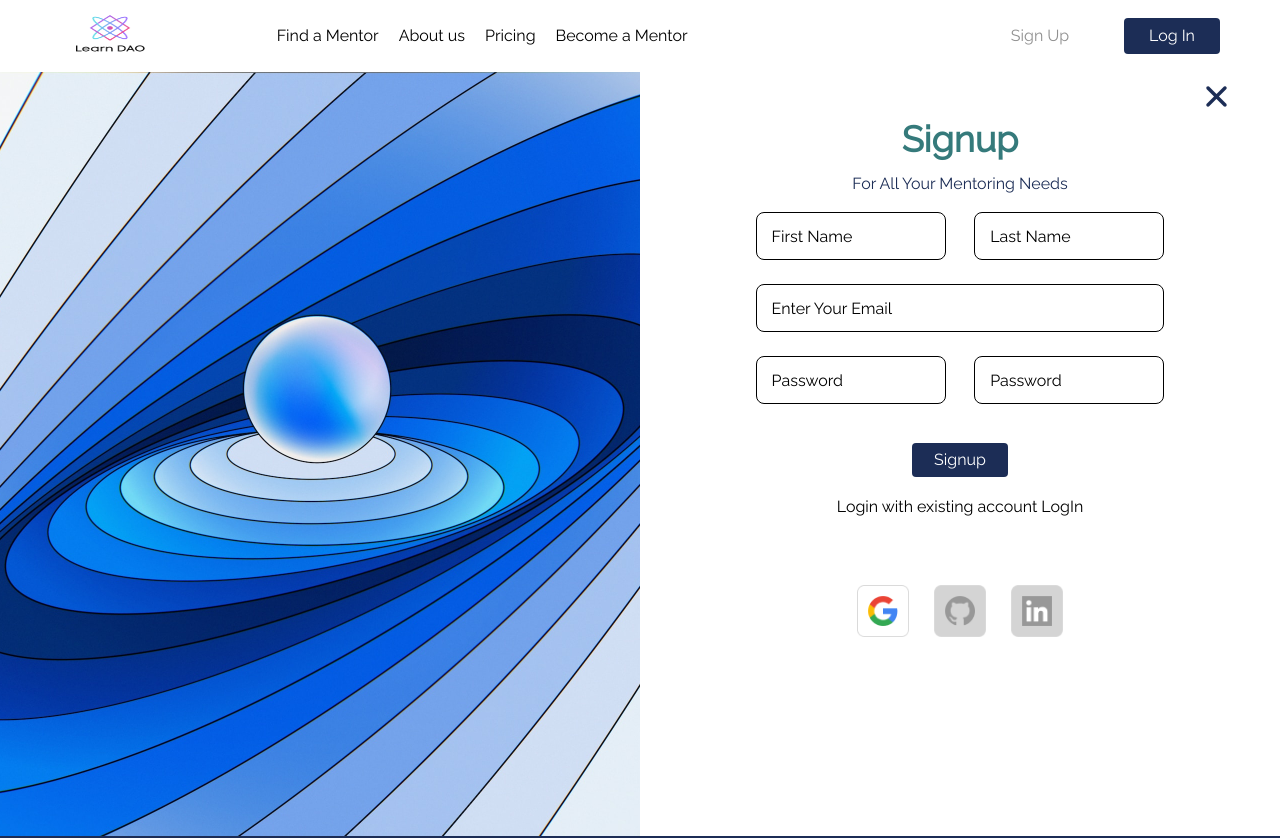
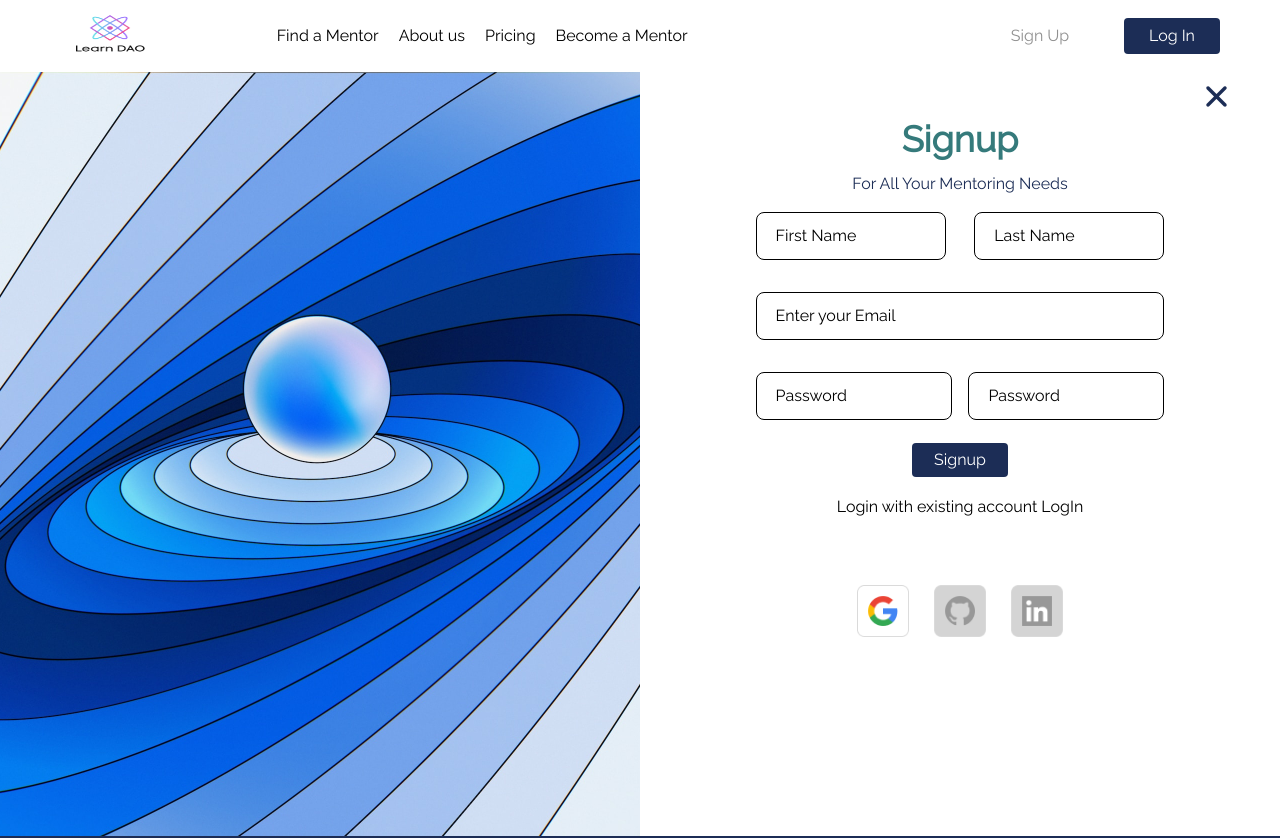
Before and after one commit to ETLOnline/MentorConnect, a Next.js app: page /auth in a window 1280 px wide. Shown: the top 838 px of the page. Built offline with nearby package versions, Linux system fonts and the light colour scheme; no server answers; the database is empty.

Commit message:
set animation in signUp

```diff
--- a/pages/auth/index.js
+++ b/pages/auth/index.js
@@ -66,7 +66,7 @@ const Index = () => {
 
   return (
     <>
-      <form onSubmit={submitHandler}>
+      <form onSubmit={submitHandler} className="gro">
         <div className="flex">
           <div className="relative w-[50%] h-[764px]">
             <Image
@@ -95,49 +95,52 @@ const Index = () => {
               For All Your Mentoring Needs
             </h1>
 
-            <div className="w-[63.88%] mx-auto h-[26%] flex flex-col ">
+            <div className="w-[63.88%] mx-auto h-[26%] flex flex-col gap-8  ">
               <div className="flex justify-between ">
-                <div className="w-[46.52%] group ">
+                <div className="w-[46.52%]  ">
                   {isLogin ? (
                     ""
                   ) : (
-                    <div>
+                    <div className="relative">
                       <input
                         type="text"
-                        className="border-[1px] rounded-[8px] w-full  h-[48px] border-[black]  group group-focus-within:border-[#1C2D56] outline-none pl-[16px] text-[16px] font-semibold "
+                        className="peer border-[1px] rounded-[8px] w-full placeholder-transparent  h-[48px] border-[black]  focus:outline-none pl-[16px] text-[16px] font-semibold "
+                        placeholder="First Name"
                         ref={inputFirstName}
                       />
-                      <label className="relative px-[4px] bottom-[35px] left-[12px] text-[black] group-focus-within:bottom-[60px] bg-[white] group-focus-within:text-[#1C2D56] group text-[16px] font-medium">
+                      <label className="pointer-events-none peer-focus:px-1 px-1 absolute left-[16px] -top-3.5 peer-placeholder-shown:top-3 peer-focus:-top-3.5 bg-white">
                         First Name
                       </label>
                     </div>
                   )}
                 </div>
-                <div className="w-[46.52%] group ">
+                <div className=" w-[46.52%]  ">
                   {isLogin ? (
                     ""
                   ) : (
-                    <div>
+                    <div className="relative">
                       <input
                         type="text"
-                        className="border-[1px] rounded-[8px] w-full  h-[48px] border-[black]  group group-focus-within:border-[#1C2D56] outline-none pl-[16px] text-[16px] font-semibold "
-                        ref={inputFirstName}
+                        className="peer border-[1px] rounded-[8px] w-full placeholder-transparent  h-[48px] border-[black]  focus:outline-none pl-[16px] text-[16px] font-semibold "
+                        placeholder="Last Name"
+                        ref={inputLastName}
                       />
-                      <label className="relative px-[4px] bottom-[35px] left-[12px] text-[black] group-focus-within:bottom-[60px] bg-[white] group-focus-within:text-[#1C2D56] group text-[16px] font-medium">
+                      <label className="pointer-events-none peer-focus:px-1 px-1 absolute left-[16px] -top-3.5 peer-placeholder-shown:top-3 peer-focus:-top-3.5 bg-white">
                         Last Name
                       </label>
                     </div>
                   )}
                 </div>
               </div>
-              <div className="group">
+              <div className="relative">
                 <input
                   type="text"
-                  className="border-[1px]  border-[black] h-[48px] rounded-[8px] w-full group group-focus-within:border-[#1C2D56] outline-none pl-[16px] text-[16px] font-semibold "
+                  className="peer border-[1px] rounded-[8px] w-full placeholder-transparent  h-[48px] border-[black]  focus:outline-none pl-[16px] text-[16px] font-semibold "
+                  placeholder="First Name"
                   ref={inputGamil}
                 />
-                <label className="relative px-[4px] bottom-[35px] left-[12px] text-[black] group-focus-within:bottom-[60px] bg-[white] group-focus-within:text-[#1C2D56] group text-[16px] font-medium">
-                  Enter Your Email
+                <label className="pointer-events-none peer-focus:px-1 px-1 absolute left-[16px] -top-3.5 peer-placeholder-shown:top-3 peer-focus:-top-3.5 bg-white">
+                  Enter your Email
                 </label>
               </div>
 
@@ -145,37 +148,40 @@ const Index = () => {
                 {isLogin ? (
                   ""
                 ) : (
-                  <div className="w-[46.52%] group">
+                  <div className="relative">
                     <input
                       type="Password"
-                      className="border-[1px]  border-[black] h-[48px] rounded-[8px] w-full group group-focus-within:border-[#1C2D56] outline-none pl-[16px] text-[16px] font-semibold"
+                      className="peer border-[1px] rounded-[8px] w-full placeholder-transparent  h-[48px] border-[black]  focus:outline-none pl-[16px] text-[16px] font-semibold "
+                      placeholder="First Name"
                       ref={inputPassword}
                     />
-                    <label className="relative px-[4px] bottom-[35px] left-[12px] text-[black] group-focus-within:bottom-[60px] bg-[white] group-focus-within:text-[#1C2D56] group text-[16px] font-medium">
+                    <label className="pointer-events-none peer-focus:px-1 px-1 absolute left-[16px] -top-3.5 peer-placeholder-shown:top-3 peer-focus:-top-3.5 bg-white">
                       Password
                     </label>
                   </div>
                 )}
 
                 {isLogin ? (
-                  <div className="w-full group">
+                  <div className="relative">
                     <input
                       type="Password"
-                      className="border-[1px]  border-[black] h-[48px] rounded-[8px] w-full group group-focus-within:border-[#1C2D56] outline-none pl-[16px] text-[16px] font-semibold"
+                      className="peer border-[1px] rounded-[8px] w-full placeholder-transparent  h-[48px] border-[black]  focus:outline-none pl-[16px] text-[16px] font-semibold "
+                      placeholder="First Name"
                       ref={inputPassword}
                     />
-                    <label className="relative px-[4px] bottom-[35px] left-[12px] text-[black] group-focus-within:bottom-[60px] bg-[white] group-focus-within:text-[#1C2D56] group text-[16px] font-medium">
+                    <label className="pointer-events-none peer-focus:px-1 px-1 absolute left-[16px] -top-3.5 peer-placeholder-shown:top-3 peer-focus:-top-3.5 bg-white">
                       Password
                     </label>
                   </div>
                 ) : (
-                  <div className="w-[46.52%] group">
+                  <div className="relative">
                     <input
                       type="Password"
-                      className="border-[1px]  border-[black] h-[48px] rounded-[8px] w-full group group-focus-within:border-[#1C2D56] outline-none pl-[16px] text-[16px] font-semibold"
+                      className="peer border-[1px] rounded-[8px] w-full placeholder-transparent  h-[48px] border-[black]  focus:outline-none pl-[16px] text-[16px] font-semibold "
+                      placeholder="First Name"
                       ref={inputConfirmPassword}
                     />
-                    <label className="relative px-[4px] bottom-[35px] left-[12px] text-[black] group-focus-within:bottom-[60px] bg-[white] group-focus-within:text-[#1C2D56] group text-[16px] font-medium">
+                    <label className="pointer-events-none peer-focus:px-1 px-1 absolute left-[16px] -top-3.5 peer-placeholder-shown:top-3 peer-focus:-top-3.5 bg-white">
                       Password
                     </label>
                   </div>
--- a/styles/globals.css
+++ b/styles/globals.css
@@ -17,3 +17,9 @@ body {
 .fc-day-future {
   background-color: azure;
 }
+
+** {
+  margin: 0;
+  padding: 0;
+  box-sizing: border-box;
+}
```
